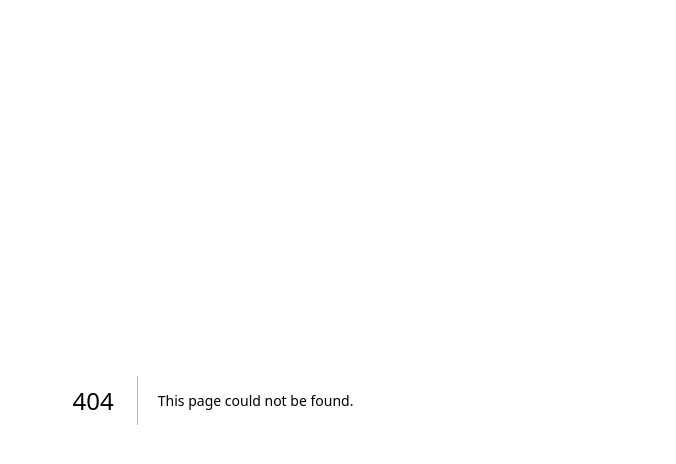
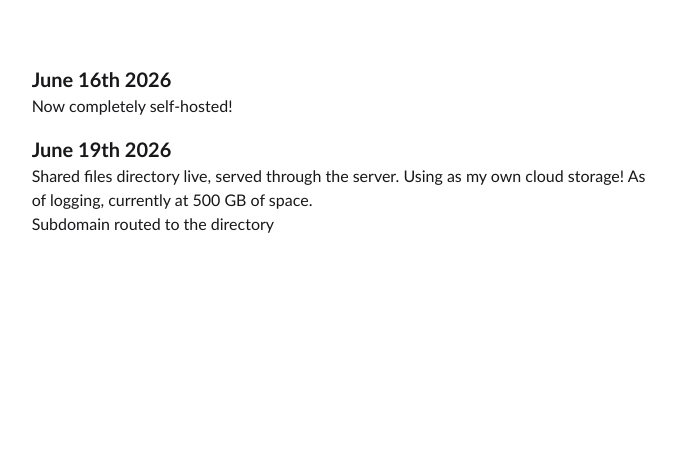
Before and after one commit to Jmjmorelli/Personal-Hub, a Next.js app in the folder morelli/: page /logs in a window 1280 px wide. Before the commit this address had no page. Shown: the top 464 px of the page, without its empty margins (427-1103 px from the left). Built offline with nearby package versions, Linux system fonts and the light colour scheme.

Commit message:
Enabled logs

```diff
--- a/morelli/app/components/Header.tsx
+++ b/morelli/app/components/Header.tsx
@@ -16,6 +16,7 @@ function Header() {
             <li><Link href="/">Home</Link></li>
             <li><Link href="/projects">Projects</Link></li>
             <li><Link href="https://files.morellijoseph.com/">Photos</Link></li>
+            <li><Link href="/logs">Logs</Link></li>
           </div>
           <div style={{ flexDirection: "row" }}>
             <li><Link href="/"><span style={{ fontWeight: "bold" }}>JOSEPH</span> <span style={{ color: "#ae774fff", fontWeight: "bold" }}>MORELLI</span></Link></li>
--- /dev/null
+++ b/morelli/app/logs/page.tsx
@@ -0,0 +1,46 @@
+"use client";
+
+export default function Logs() {
+  return (
+    <div
+      style={{
+        padding: "2rem",
+        gap: "2rem",
+        alignItems: "center",
+      }}
+    >
+      <div
+        className="grid grid-cols-1 lg:grid-cols-12 gap-8 lg:gap-16 items-start"
+        style={{
+          marginTop: "2rem",
+        }}
+      >
+        <div className="lg:col-span-4">
+          <div
+            className="w-[75px] h-[5px] mt-2 rounded-full"
+            // style={{backgroundColor: "#dbc1ac"}}
+            // style={`background-color: ${siteConfig.accentColor}`}
+          />
+        </div>
+
+        <div className="lg:col-span-8">
+          <div
+            className="space-y-8"
+            style={{ marginRight: "2rem", width: "80%" }}
+          >
+            <h1 style={{ fontSize: "1.25rem", fontWeight: "bold" }}>
+              June 16th 2026
+            </h1>
+            <p>Now completely self-hosted!</p>
+
+            <h1 style={{ fontSize: "1.25rem", fontWeight: "bold", marginTop: "1rem" }}>
+              June 19th 2026
+            </h1>
+            <p>Shared files directory live, served through the server. Using as my own cloud storage! As of logging, currently at 500 GB of space.</p>
+            <p>Subdomain routed to the directory</p>
+          </div>
+        </div>
+      </div>
+    </div>
+  );
+}
```
Also changed, not shown: 1 other file (tests, documents, lock files or other folders).
